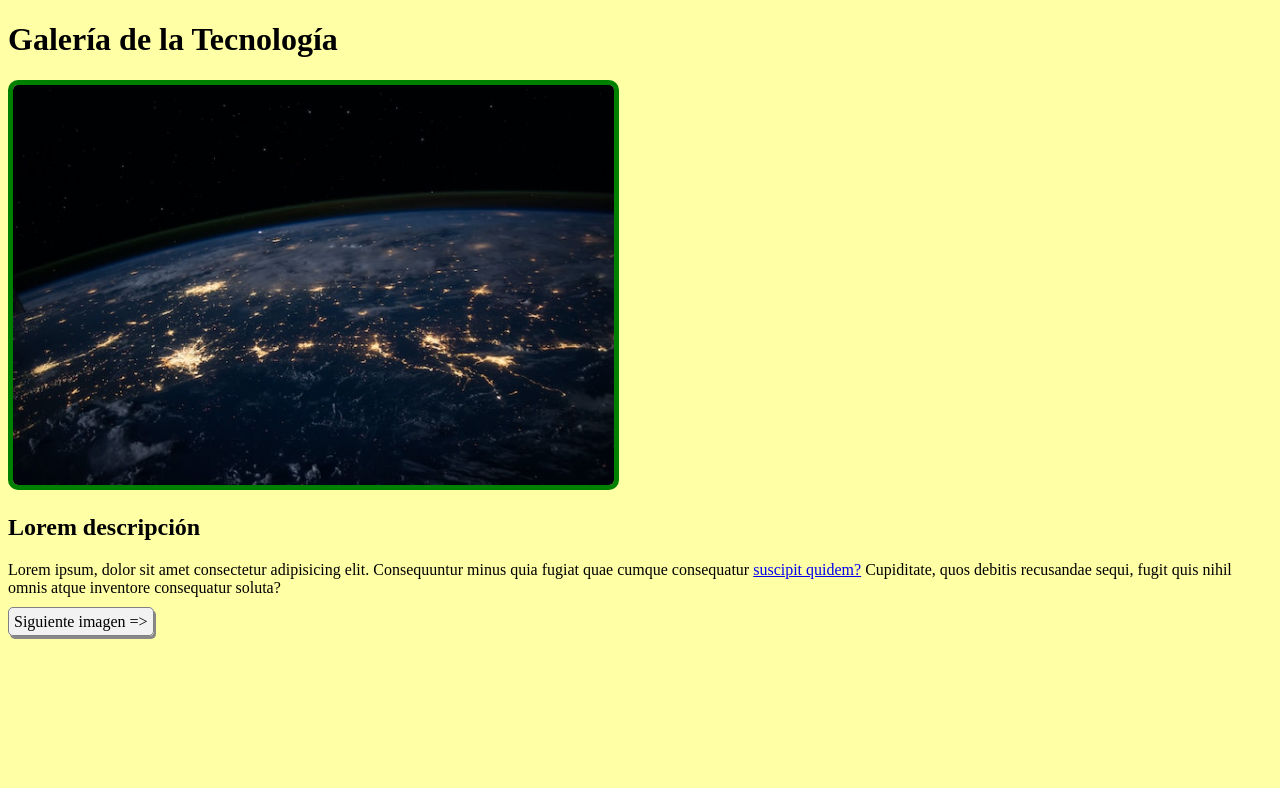
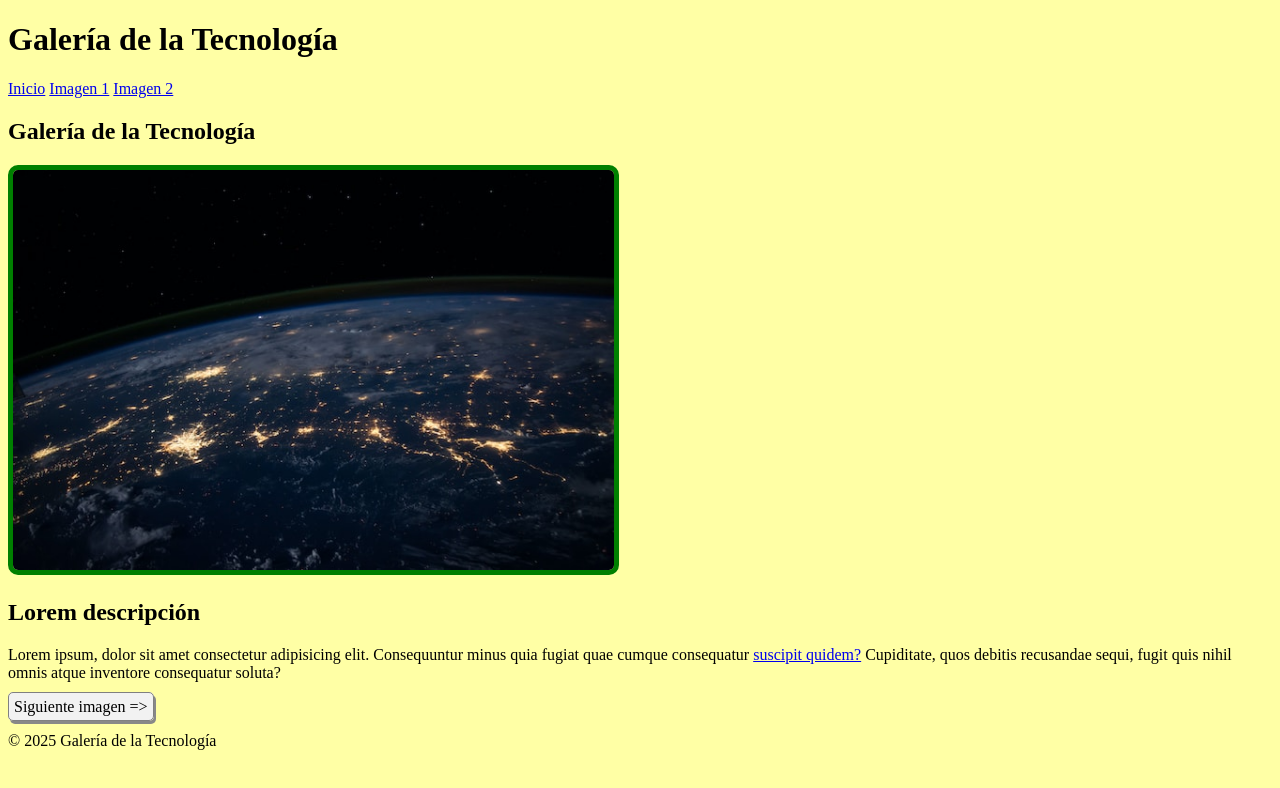
Before and after one commit to LuisNunez2004/JaP-Actividad-6.2, a plain HTML site: page page1.html in a window 1280 px wide. Drawn offline with Linux system fonts and the light colour scheme.

Commit message:
Modificacion HTML y creación del Index

```diff
--- a/page1.html
+++ b/page1.html
@@ -9,6 +9,16 @@
 </head>
 
 <body>
+    <header>
+        <h1>Galería de la Tecnología</h1>
+        <nav>
+            <a href="index.html">Inicio</a>
+            <a href="page1.html">Imagen 1</a>
+            <a href="page2.html">Imagen 2</a>
+        </nav>
+    </header>
+    <main>
+        <section>
             <h1>Galería de la Tecnología</h1>
             <img src="img1.jpg" alt="Imagen de la NASA" class="image"/>
             <h2>Lorem descripción</h2>
@@ -16,6 +26,11 @@
                 <a href="page2.html">suscipit quidem?</a> Cupiditate, quos debitis recusandae sequi, fugit quis nihil omnis atque inventore consequatur
                 soluta?</p>
             <a href="page2.html" title="Imagen siguiente" class="link-button">Siguiente imagen =&gt;</a>
+        </section>
+    </main>
+    <footer>
+        <p>&copy; 2025 Galería de la Tecnología</p>
+    </footer>
 </body>
 
 </html>
```
Also changed, not shown: index.html (added, +44 -0 lines), page2.html (+15 -0 lines). Lines whose indentation alone changed are shown as unchanged.
